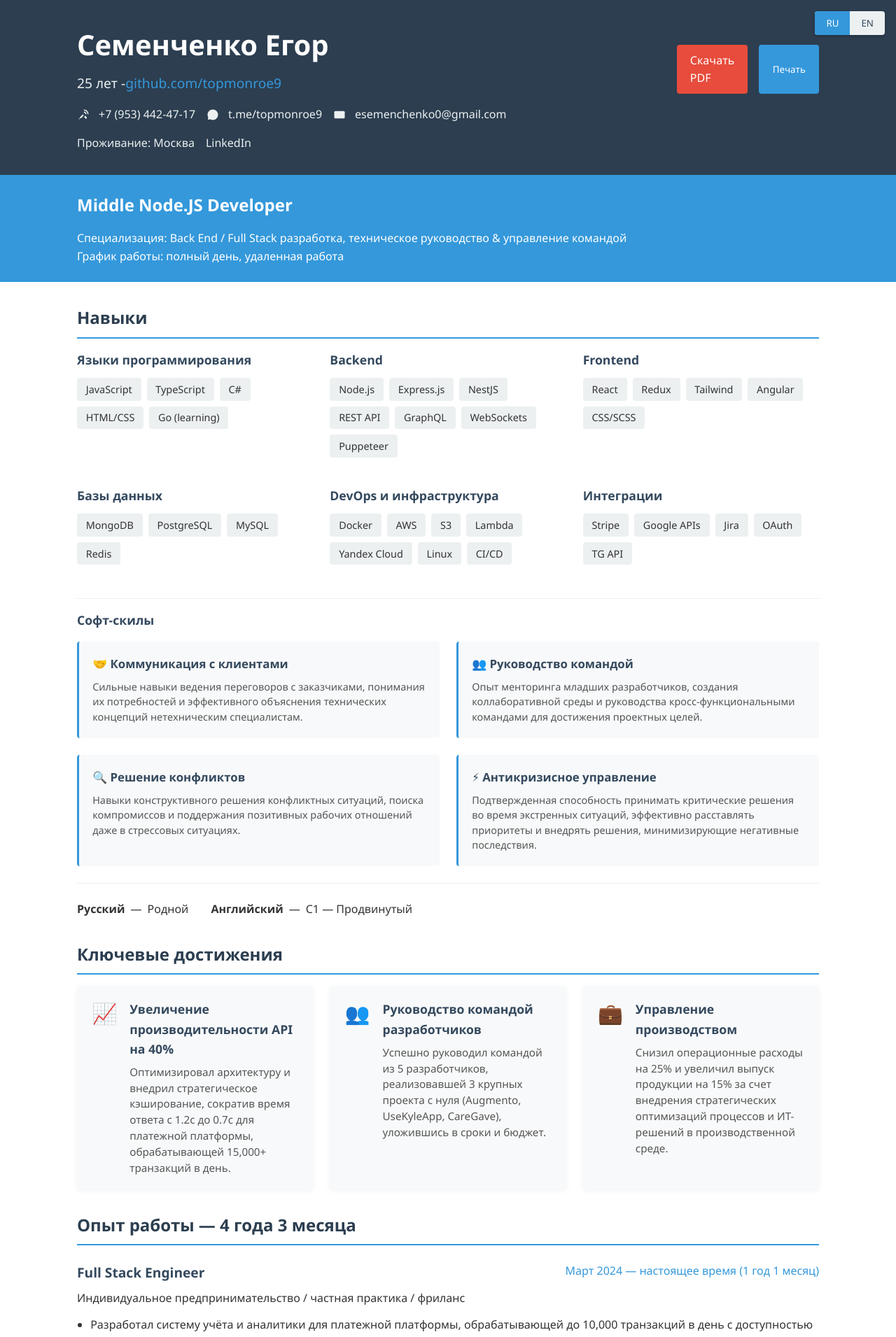
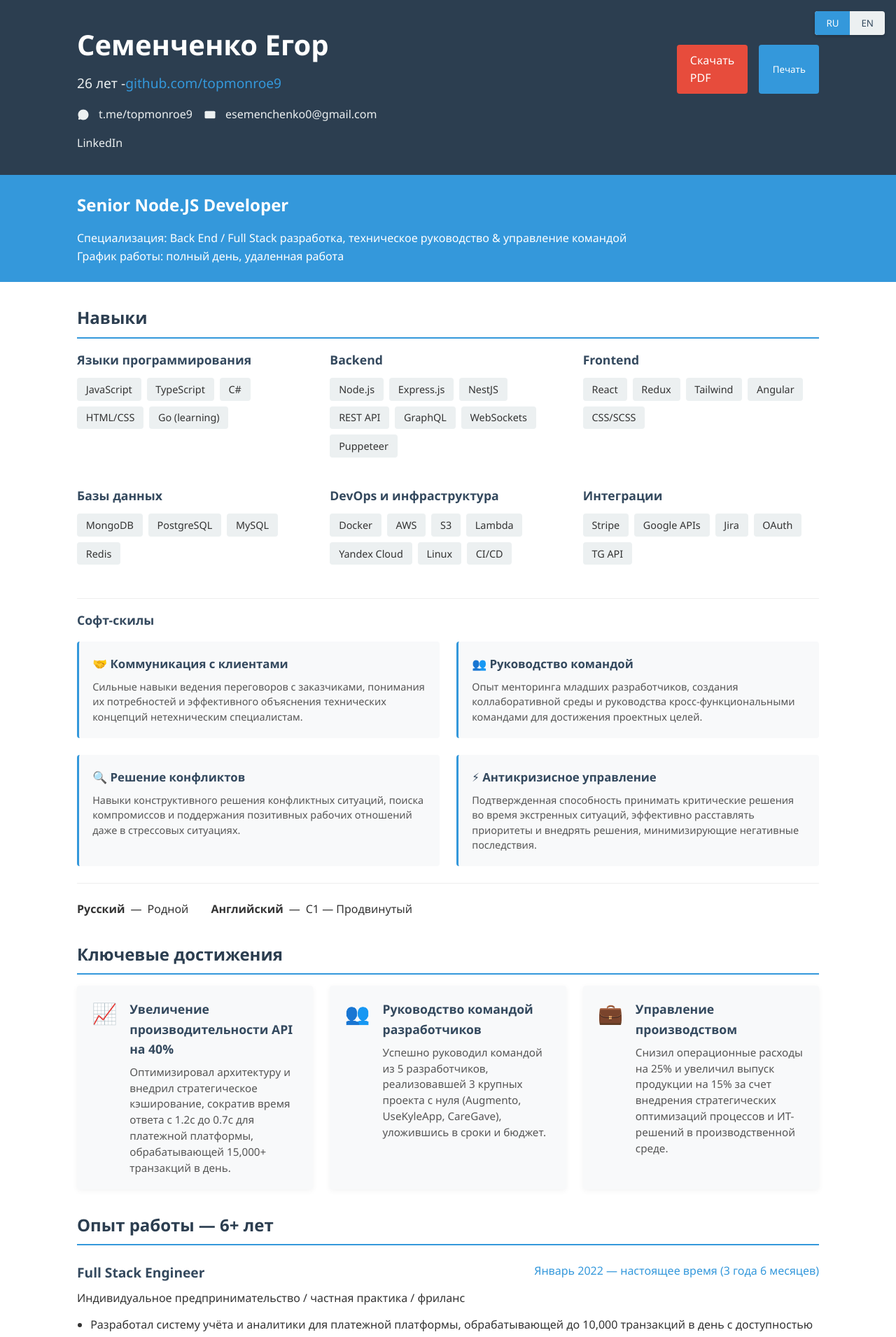
Before and after one commit to topmonroe9/topmonroe9.github.io, a React (Create React App) app: page / in a window 1280 px wide. Shown: the top 1911 px of the page at 70% size. Built offline with nearby package versions, Linux system fonts and the light colour scheme.

Commit message:
Update localization for age, job title, and summary to reflect current qualifications

```diff
--- a/src/App.js
+++ b/src/App.js
@@ -89,7 +89,7 @@ function Header() {
                 </a>
               </div>
               <div className="contact-info">
-                <div className="contact-item">
+                {/* <div className="contact-item">
                   <svg
                     className="contact-icon"
                     viewBox="0 0 24 24"
@@ -106,7 +106,7 @@ function Header() {
                   <a href="tel:+79534424717" id="phone">
                     +7 (953) 442-47-17
                   </a>
-                </div>
+                </div> */}
                 <div className="contact-item">
                   <svg
                     className="contact-icon"
@@ -142,9 +142,9 @@ function Header() {
                 </div>
               </div>
               <div className="contact-info">
-                <div className="contact-item" id="location">
+                {/* <div className="contact-item" id="location">
                   {strings.location_label}: {strings.location}
-                </div>
+                </div> */}
                 <div className="contact-item">
                   <a
                     href="https://www.linkedin.com/in/egor-semenchenko/"
--- a/src/localization.js
+++ b/src/localization.js
@@ -3,14 +3,14 @@ const localization = {
     // Основная информация
     page_title: "Семенченко Егор - Резюме",
     name: "Семенченко Егор",
-    age: "25 лет",
+    age: "26 лет",
     location_label: "Проживание",
     location: "Москва",
     download_pdf: "Скачать PDF",
     print: "Печать",
 
     // Заголовки секций
-    job_title: "Middle Node.JS Developer",
+    job_title: "Senior Node.JS Developer",
     job_specs:
       "Специализация: Back End / Full Stack разработка, техническое руководство & управление командой\nГрафик работы: полный день, удаленная работа",
 
@@ -19,7 +19,7 @@ const localization = {
     skills_title: "Навыки",
     achievements_title: "Ключевые достижения",
     case_studies_title: "Кейсы из карьеры",
-    experience_title: "Опыт работы — 4 года 3 месяца",
+    experience_title: "Опыт работы — 6+ лет",
     education_title: "Образование и профессиональное развитие",
     about_title: "Обо мне",
 
@@ -55,7 +55,7 @@ const localization = {
 
     // Основные секции
     summary_content:
-      "Full Stack разработчик с более чем 4-летним опытом, специализирующийся на backend-разработке с использованием Node.js и frontend-решениях на React. Создавал высоконагруженные приложения, обрабатывающие 15,000+ транзакций ежедневно, интегрировал платежные системы и руководил командами разработчиков.\n\nМой карьерный путь отражает не просто универсальность, а стратегическую адаптивность — я целенаправленно расширил свою экспертизу от чистой разработки до управления производством, чтобы получить более глубокое понимание бизнес-процессов и создавать большую ценность. Эта двойная компетенция в технической реализации и операционном управлении дает мне уникальное понимание того, как технологии могут эффективно решать бизнес-задачи.",
+      "Full Stack разработчик с более чем 6-летним опытом, специализирующийся на backend-разработке с использованием Node.js и frontend-решениях на React. Создавал высоконагруженные приложения, обрабатывающие 15,000+ транзакций ежедневно, интегрировал платежные системы и руководил командами разработчиков.\n\nМой карьерный путь отражает не просто универсальность, а стратегическую адаптивность — я целенаправленно расширил свою экспертизу от чистой разработки до управления производством, чтобы получить более глубокое понимание бизнес-процессов и создавать большую ценность. Эта двойная компетенция в технической реализации и операционном управлении дает мне уникальное понимание того, как технологии могут эффективно решать бизнес-задачи.",
 
     motivation_content:
       "Я увлечен созданием сложных технических решений, которые для конечных пользователей выглядят простыми и интуитивно понятными. Нет ничего более удовлетворяющего, чем создание комплексных систем, с которыми люди взаимодействуют без усилий, даже не догадываясь о сложной архитектуре, скрытой под поверхностью.\n\nЯ нахожу огромное удовлетворение в менторинге младших разработчиков и наблюдении за их профессиональным ростом. Делиться знаниями и видеть, как человек эволюционирует от борьбы с базовыми концепциями до самостоятельного решения сложных задач — невероятно вдохновляющий опыт. Эта приверженность развитию команды помогла мне создавать высокоэффективные коллективы, которые стабильно показывают исключительные результаты.",
@@ -94,7 +94,7 @@ const localization = {
 
     // Опыт работы
     job1_title: "Full Stack Engineer",
-    job1_date: "Март 2024 — настоящее время (1 год 1 месяц)",
+    job1_date: "Январь 2022 — настоящее время (3 года 6 месяцев)",
     job1_company:
       "Индивидуальное предпринимательство / частная практика / фриланс",
     job1_bullet1:
@@ -203,14 +203,14 @@ const localization = {
     page_title: "Egor Semenchenko - Resume",
     // Основная информация
     name: "Egor Semenchenko",
-    age: "25 years old",
+    age: "26 years old",
     location_label: "Location",
     location: "Moscow",
     download_pdf: "Download PDF",
     print: "Print",
 
     // Заголовки секций
-    job_title: "Middle  Node.JS Developer",
+    job_title: "Senior Node.JS Developer",
     job_specs:
       "Specialization: Full Stack Development, Technical Leadership\nWork schedule: Full-time, Remote work",
 
@@ -219,7 +219,7 @@ const localization = {
     skills_title: "Skills",
     achievements_title: "Key Achievements",
     case_studies_title: "Career Case Studies",
-    experience_title: "Work Experience — 4 years 3 months",
+    experience_title: "Work Experience — 6+ years",
     education_title: "Education & Professional Development",
     about_title: "About Me",
 
@@ -255,7 +255,7 @@ const localization = {
 
     // Основные секции
     summary_content:
-      "Full Stack Developer with 4+ years of experience specializing in Node.js backend development and React frontend solutions. I've built high-load applications handling 15,000+ daily transactions, integrated payment systems, and led development teams.\n\nMy career path reflects my strategic adaptability rather than simply being a \"jack of all trades\" - I've deliberately expanded from pure development into production management to gain business perspective and create more value. This dual expertise in both technical implementation and operational management gives me unique insights into how technology can effectively solve business challenges.",
+      "Full Stack Developer with 6+ years of experience specializing in Node.js backend development and React frontend solutions. I've built high-load applications handling 15,000+ daily transactions, integrated payment systems, and led development teams.\n\nMy career path reflects my strategic adaptability rather than simply being a \"jack of all trades\" - I've deliberately expanded from pure development into production management to gain business perspective and create more value. This dual expertise in both technical implementation and operational management gives me unique insights into how technology can effectively solve business challenges.",
 
     motivation_content:
       "I'm passionate about creating sophisticated technical solutions that appear seamless to end-users. There's nothing more satisfying than building complex systems that people interact with effortlessly, completely unaware of the intricate architecture beneath the surface.\n\nI find tremendous fulfillment in mentoring junior developers and watching their growth. Sharing knowledge and seeing someone evolve from struggling with basic concepts to independently solving complex problems is incredibly rewarding. This commitment to team development has helped me build high-performing teams that consistently deliver exceptional results.",
@@ -293,7 +293,7 @@ const localization = {
 
     // Опыт работы
     job1_title: "Full Stack Engineer",
-    job1_date: "March 2024 — Present (1 year 1 month)",
+    job1_date: "January 2022 — Present (3 years 6 months)",
     job1_company: "Freelance",
     job1_bullet1:
       "Developed an accounting and analytics system for a payment platform processing up to 10,000 transactions daily with 99.9% accuracy.",
```
Also changed, not shown: 2 other files (tests, documents, lock files or other folders).
